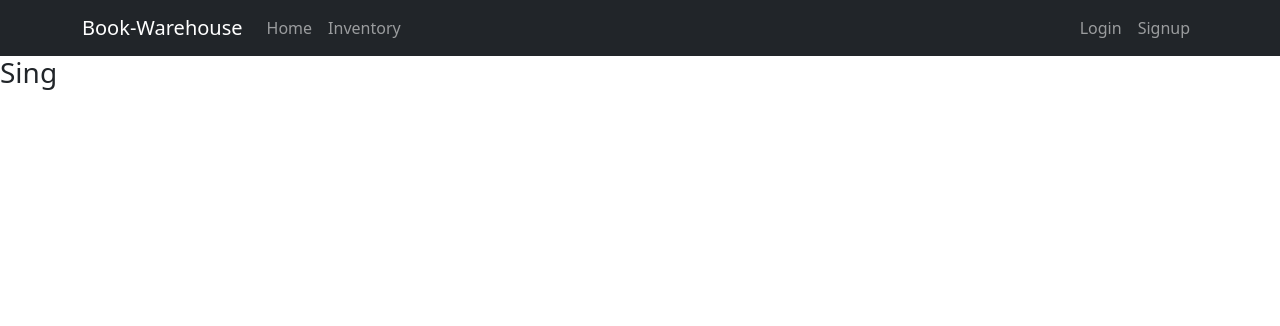
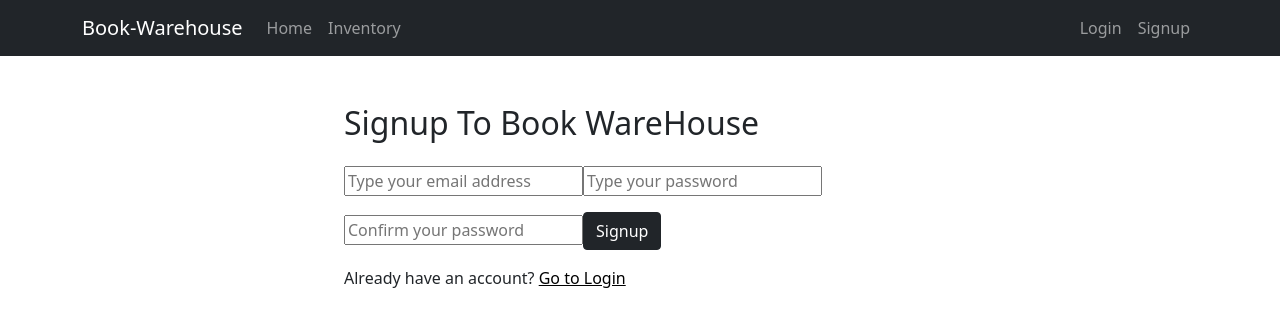
Before and after one commit to SuraiyaMoon/book-warehouse, a React (Create React App) app: page /signup in a window 1280 px wide. Shown: the top 326 px of the page. Built offline with nearby package versions, Linux system fonts and the light colour scheme.

Commit message:
requireAuth added and sign up created

```diff
--- a/package.json
+++ b/package.json
@@ -14,6 +14,7 @@
     "react-firebase-hooks": "^5.0.3",
     "react-router-dom": "^6.3.0",
     "react-scripts": "5.0.1",
+    "react-toastify": "^9.0.5",
     "web-vitals": "^2.1.4"
   },
   "scripts": {
--- a/src/App.js
+++ b/src/App.js
@@ -6,6 +6,9 @@ import Header from './components/Header/Header';
 import Login from './components/Login/Login';
 import Signup from './components/Signup/Signup';
 import Inventories from './components/Inventories/Inventories';
+import { ToastContainer } from 'react-toastify';
+import RequireAuth from './components/RequireAuth/RequireAuth';
+
 
 function App() {
   return (
@@ -16,8 +19,14 @@ function App() {
         <Route path='/home' element={<Home />}></Route>
         <Route path='/login' element={<Login />}></Route>
         <Route path='/signup' element={<Signup />}></Route>
-        <Route path='/inventory' element={<Inventories />}></Route>
+        <Route path='/inventory' element={<RequireAuth>
+          <Inventories />
+        </RequireAuth>}></Route>
       </Routes>
+
+
+      <ToastContainer />
+
     </div>
   );
 }
--- a/src/components/Inventories/Inventories.js
+++ b/src/components/Inventories/Inventories.js
@@ -5,13 +5,16 @@ import Inventory from '../Inventory/Inventory';
 const Inventories = () => {
     const [inventories] = useInventory();
     return (
-        <div>
+        <div className='d-flex justify-content-center my-4'>
+            <div className='row container g-3'>
+                <h3>All Books</h3>
             {
                 inventories.map(inventory => <Inventory
                     key={inventory._id}
                     inventory={inventory}
                 ></Inventory>)
             }
+            </div>
         </div>
     );
 };
--- a/src/components/Inventory/Inventory.js
+++ b/src/components/Inventory/Inventory.js
@@ -1,18 +1,20 @@
 import React from 'react';
 import Card from 'react-bootstrap/Card';
+import Button from 'react-bootstrap/Button';
+
 
 const Inventory = ({ inventory }) => {
     const { picture, name, about } = inventory;
     return (
-        <div className='col-lg-4'>
-            <Card style={{ width: '20rem' }}>
+        <div className='col-lg-4 col-12 col-md-3'>
+            <Card style={{ width: '20rem', height: "680px" }}>
                 <Card.Img style={{ height: "350px" }} variant="top" src={picture} />
                 <Card.Body>
                     <Card.Title>{name}</Card.Title>
                     <Card.Text>
                         {about}
                     </Card.Text>
-                    {/* <Button variant="primary">Go somewhere</Button> */}
+                    <Button variant="dark">Update</Button>
                 </Card.Body>
             </Card>
 
--- /dev/null
+++ b/src/components/RequireAuth/RequireAuth.js
@@ -0,0 +1,18 @@
+import { useAuthState } from "react-firebase-hooks/auth";
+import auth from "../../firebase.init";
+import { Navigate, useLocation } from 'react-router-dom';
+
+const RequireAuth = ({ Children }) => {
+    const [user, loading] = useAuthState(auth);
+    const location = useLocation();
+    if (loading) {
+        return <p>loading...</p>
+    }
+    if (!user) {
+        return <Navigate to="/login" state={{ from: location }} replace></Navigate>
+    }
+
+    return Children
+};
+
+export default RequireAuth;
--- a/src/components/Signup/Signup.js
+++ b/src/components/Signup/Signup.js
@@ -1,9 +1,54 @@
 import React from 'react';
+import { useCreateUserWithEmailAndPassword } from 'react-firebase-hooks/auth';
+import auth from '../../firebase.init';
+import './signup.css';
+import { toast } from 'react-toastify';
+import {
+    Link,
+    useNavigate,
+} from "react-router-dom";
+
+
+
+
 
 const Signup = () => {
+    const navigate = useNavigate();
+    const [
+        createUserWithEmailAndPassword,
+        user,
+        loading,
+        error,
+    ] = useCreateUserWithEmailAndPassword(auth, { sendEmailVerification: true });
+
+    const handleSignUp = event => {
+        const email = event.target.email.value;
+        const password = event.target.password.value;
+        const confirmPassword = event.target.confirmPassword.value;
+        if (password === confirmPassword) {
+            createUserWithEmailAndPassword(email, password)
+            navigate('/home')
+            toast('sent Email verification')
+        }
+        else {
+            alert('your information did not match')
+            return;
+        }
+        event.preventDefault()
+    }
     return (
-        <div>
-            <h3>Sing </h3>
+        <div className='d-flex align-items-center my-4 form-container container w-50'>
+            <div className='container'>
+                <h2 className='my-4'>Signup To Book WareHouse</h2>
+                <form onSubmit={handleSignUp} >
+                    <input placeholder='Type your email address' type="email" name="email" required />
+                    <input type="password" placeholder='Type your password' name="password" required />
+                    <input type="password" placeholder='Confirm your password' name="confirmPassword" required />
+                    <input className='btn btn-dark my-3 form-submit-button ' variant="dark" type="submit" value="Signup" />
+                </form>
+                <p>Already have an account? <Link to="/login" className='text-black'>Go to Login</Link></p>
+            </div>
+            {error}
         </div>
     );
 };
```
Also changed, not shown: src/components/Signup/signup.css (added), 1 other file (tests, documents, lock files or other folders).
